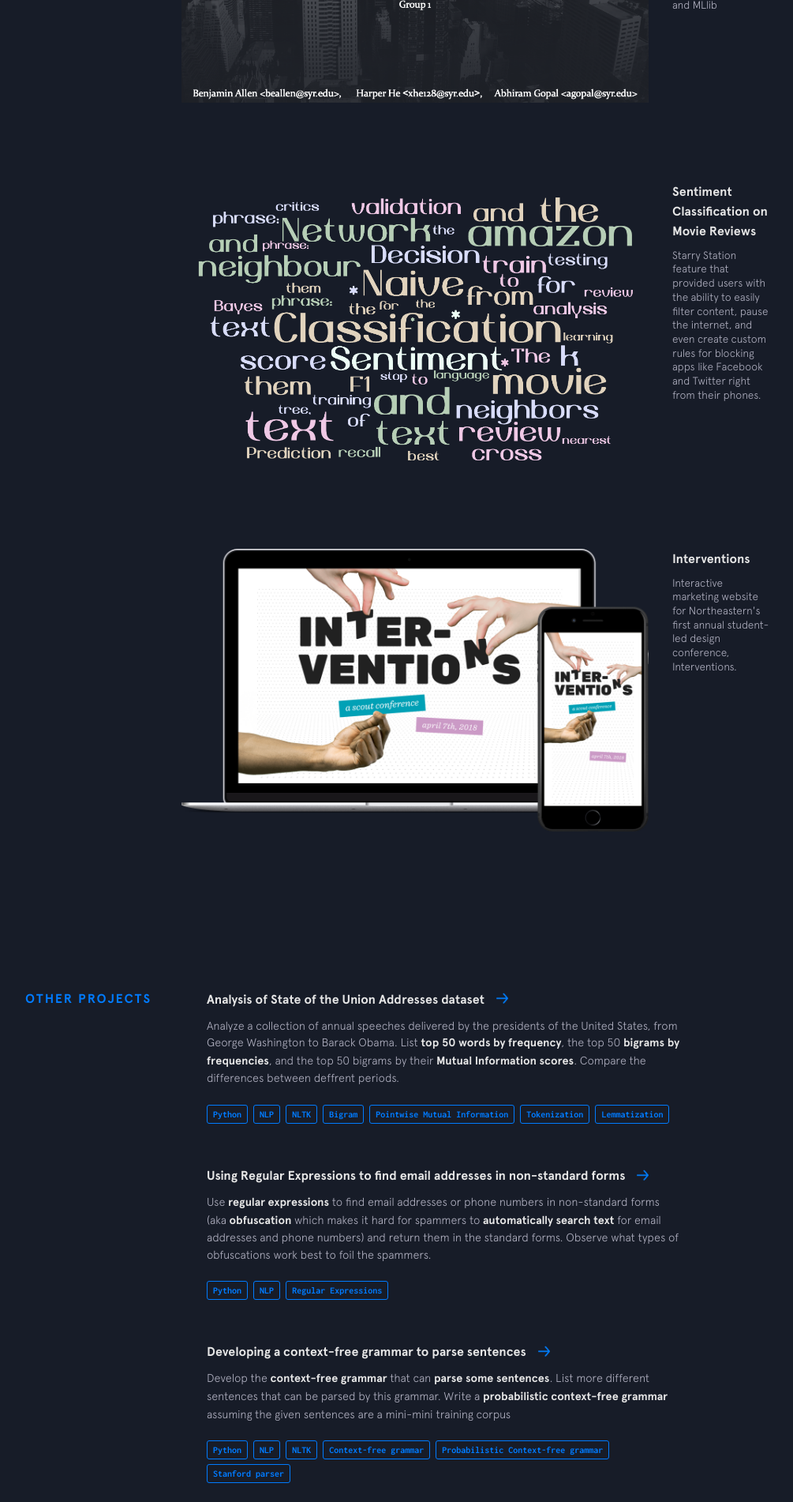
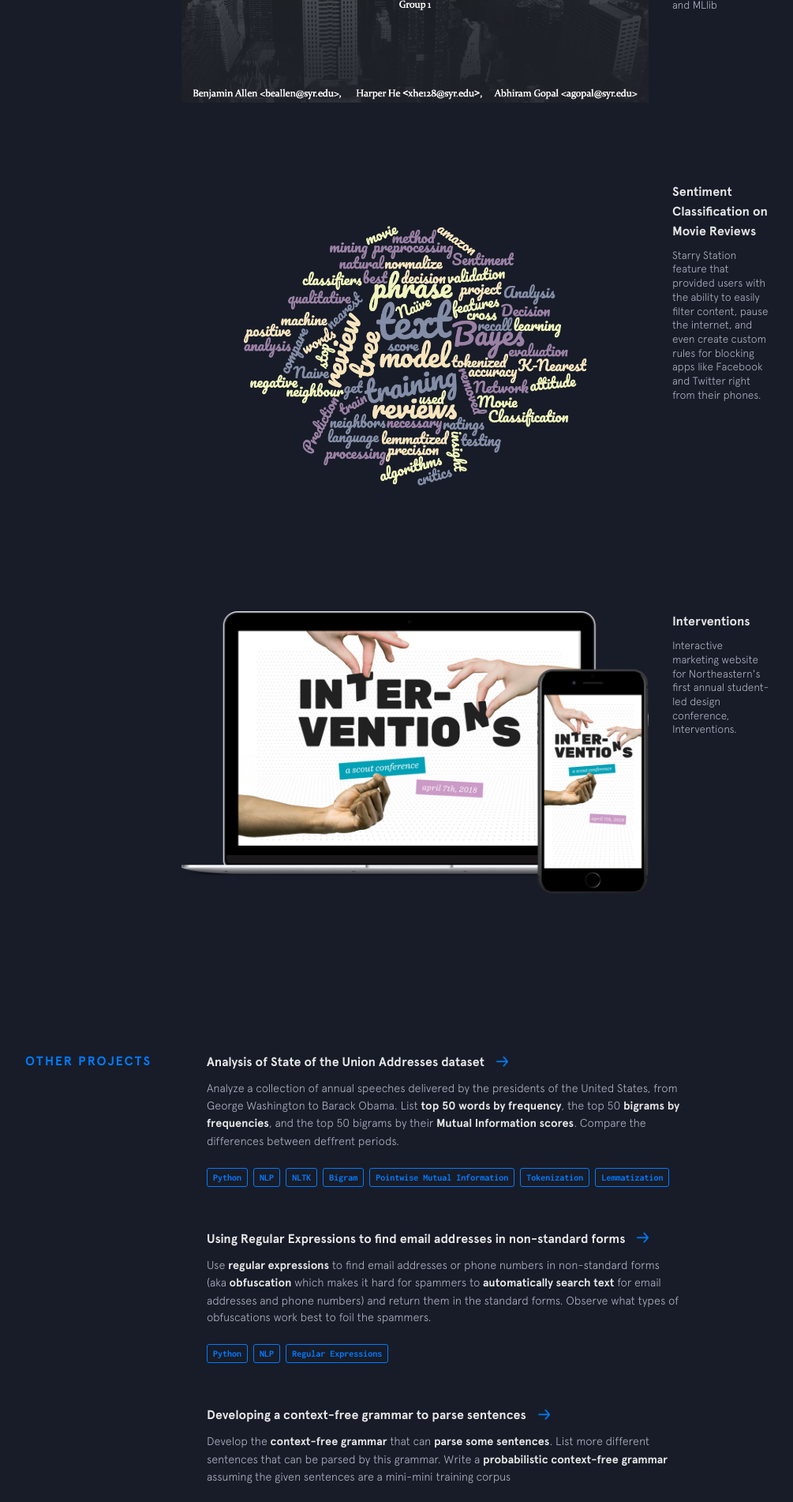
Before and after one commit to harper-he/harper-he.github.io, a Jekyll site: the page built from index.html, in a window 1280 px wide. Shown: the part 3184-5086 px from the top of the page at 79% size, without its empty margins (188-1193 px from the left). Built offline with Jekyll 4.4.1, drawn with Linux system fonts in a browser that asks for light colours; nearby versions of some CDN libraries.

Commit message:
Update featured-projects.html

```diff
--- a/_includes/featured-projects.html
+++ b/_includes/featured-projects.html
@@ -22,7 +22,7 @@
     <div class="project sentiment movie">
       <figure class="project__pic">
         <a href="https://github.com/harper-he/Python/tree/master/Intro%20to%20Data%20Science/Sentiment%20Classification%20on%20Movie%20Reviews" target="_blank">
-           <img src="{{site.baseurl}}/img/featured/SentimentMovie/Word Cloud.png" alt="">
+           <img src="{{site.baseurl}}/img/featured/SentimentMovie/wordcloud.png" alt="">
         </a>
       </figure>
       <figcaption class="project__caption">
```
